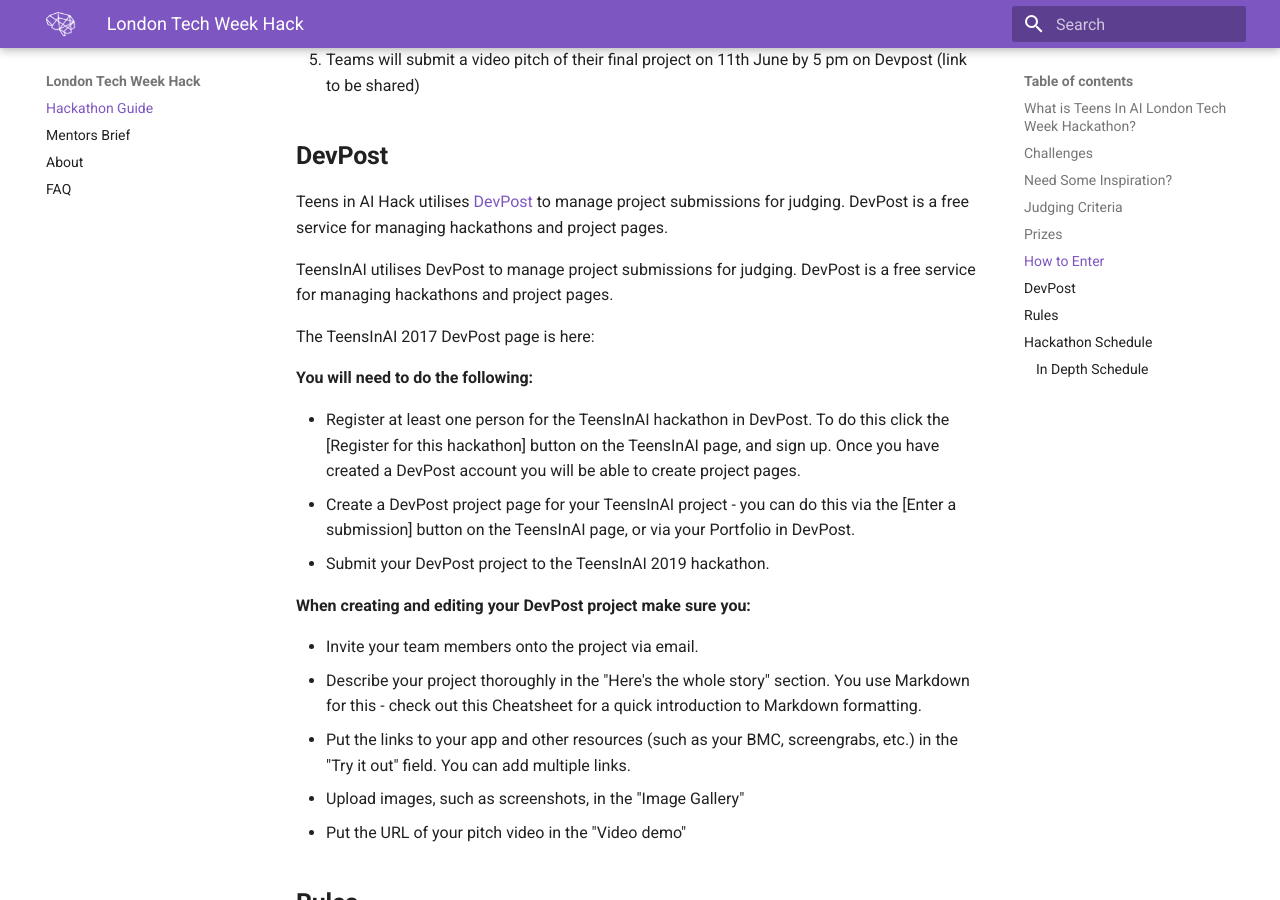
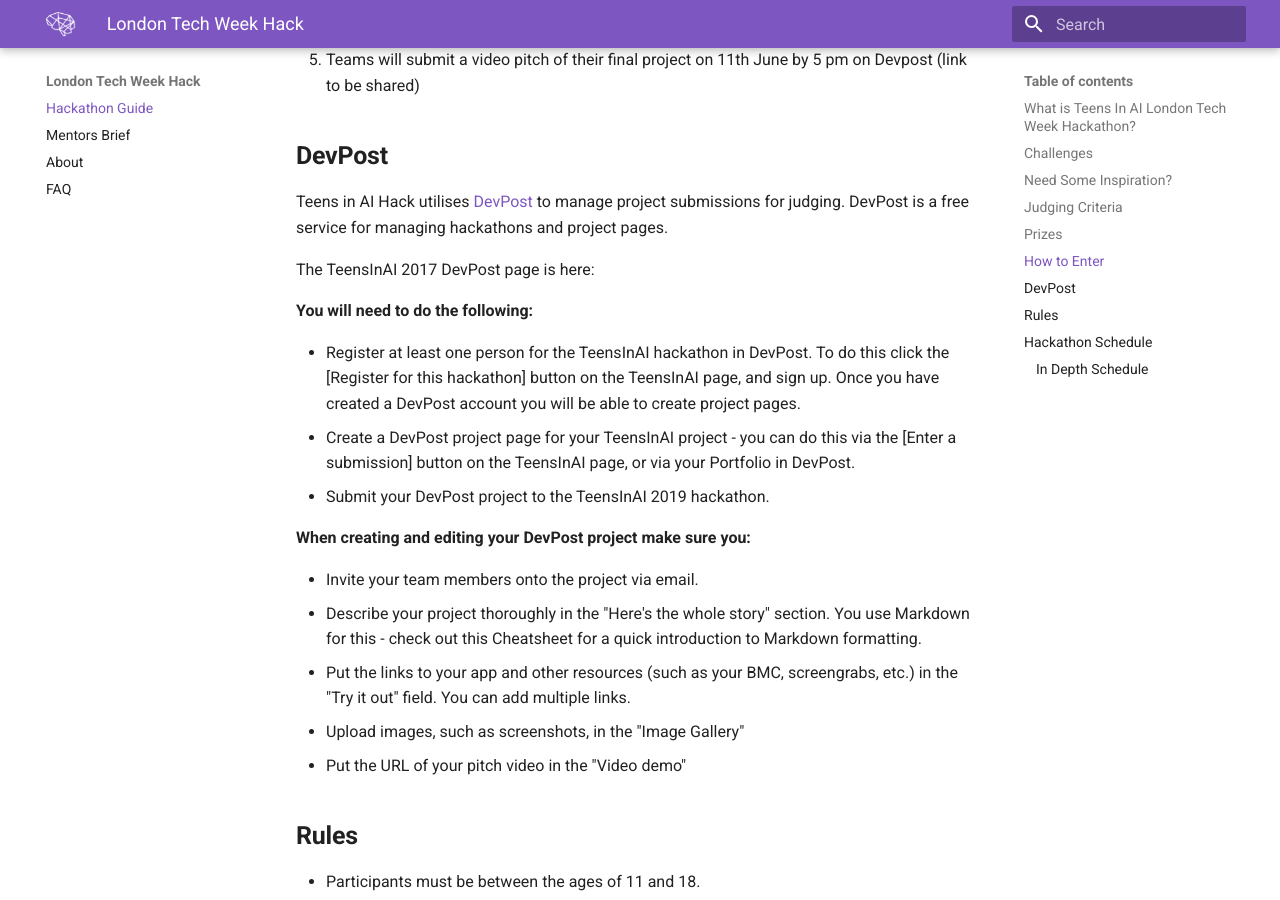
Before and after one commit to elenasinel/tech-week, an MkDocs documentation site: the page built from docs/index.md, in a window 1280 px wide and 900 px high, scrolled down 4527 px. Built offline with MkDocs 1.6.1 and Material for MkDocs 9.7.7, drawn with Linux system fonts in a browser that asks for light colours.

Commit message:
Update Documentation “index”

```diff
--- a/docs/index.md
+++ b/docs/index.md
@@ -66,8 +66,6 @@
 ## **DevPost**
 
 Teens in AI Hack utilises [DevPost](https://devpost.com) to manage project submissions for judging. DevPost is a free service for managing hackathons and project pages.
-
-TeensInAI utilises DevPost to manage project submissions for judging. DevPost is a free service for managing hackathons and project pages.
 
 The TeensInAI 2017 DevPost page is here:
 
```
